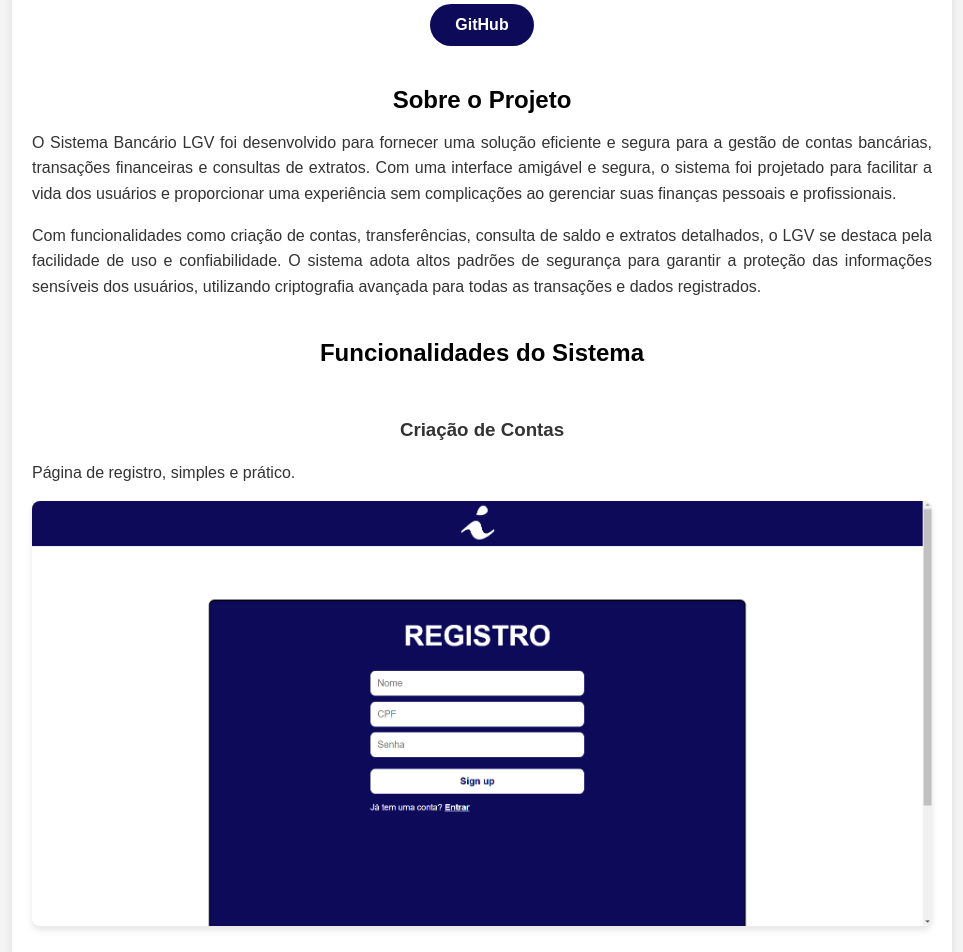
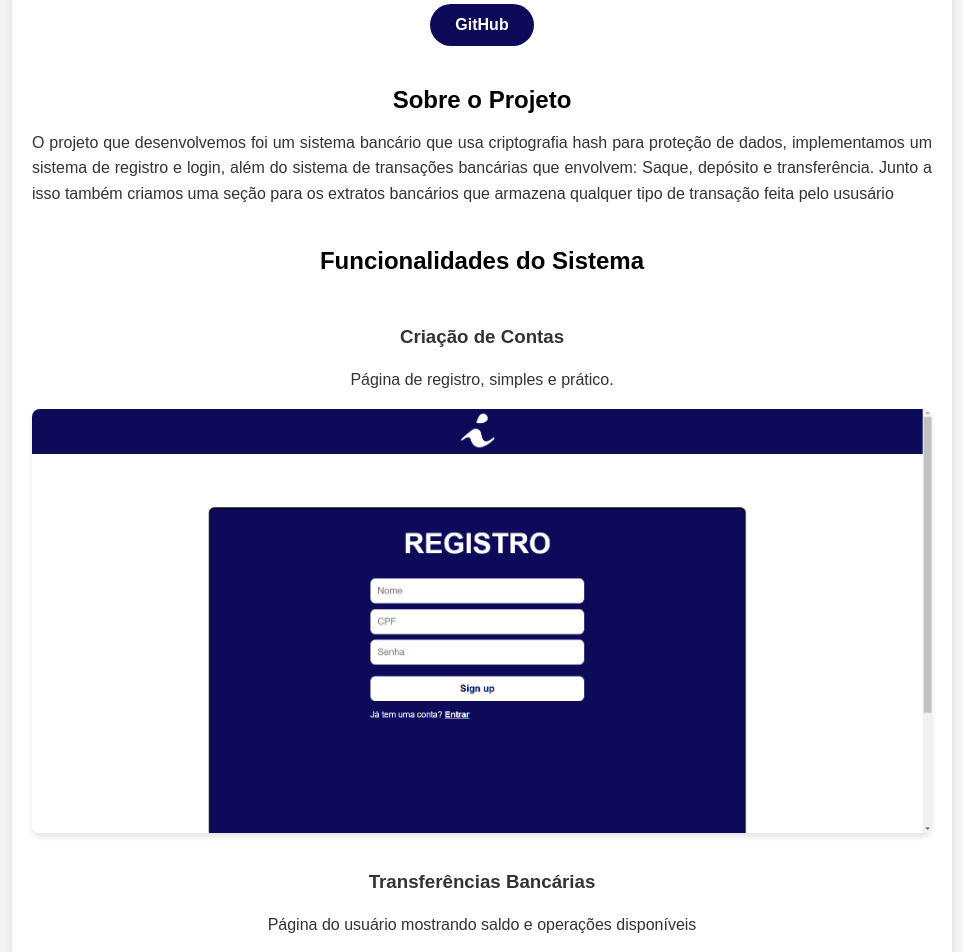
Before and after one commit to ocondeoficial/Banking-System, a plain HTML site: page docs/index.html in a window 1280 px wide. Shown: the part 320-1272 px from the top of the page, without its empty margins (158-1121 px from the left). Drawn offline with Linux system fonts and the light colour scheme.

Commit message:
Update index.html

```diff
--- a/docs/index.html
+++ b/docs/index.html
@@ -77,7 +77,13 @@
             text-align: justify;
             line-height: 1.6;
         }
-        .p_prints{
+        #p_prints1{
+            text-align: center;
+        }
+        #p_prints2{
+            text-align: center;
+        }
+        #p_prints3{
             text-align: center;
         }
 
@@ -131,8 +137,7 @@
         <!-- Sobre o Projeto -->
         <div class="section">
             <h2>Sobre o Projeto</h2>
-            <p>O Sistema Bancário LGV foi desenvolvido para fornecer uma solução eficiente e segura para a gestão de contas bancárias, transações financeiras e consultas de extratos. Com uma interface amigável e segura, o sistema foi projetado para facilitar a vida dos usuários e proporcionar uma experiência sem complicações ao gerenciar suas finanças pessoais e profissionais.</p>
-            <p>Com funcionalidades como criação de contas, transferências, consulta de saldo e extratos detalhados, o LGV se destaca pela facilidade de uso e confiabilidade. O sistema adota altos padrões de segurança para garantir a proteção das informações sensíveis dos usuários, utilizando criptografia avançada para todas as transações e dados registrados.</p>
+            <p>O projeto que desenvolvemos foi um sistema bancário que usa criptografia hash para proteção de dados, implementamos um sistema de registro e login, além do sistema de transações bancárias que envolvem: Saque, depósito e transferência. Junto a isso também criamos uma seção para os extratos bancários que armazena qualquer tipo de transação feita pelo ususário</p>
         </div>
 
 
@@ -140,15 +145,15 @@
             <h2>Funcionalidades do Sistema</h2>
             <br>
             <h3>Criação de Contas</h3>
-            <p class="p_prints">Página de registro, simples e prático.</p>
+            <p id="p_prints1">Página de registro, simples e prático.</p>
             <img src="./source/foto1.png" alt="Criação de Conta">
 
             <h3>Transferências Bancárias</h3>
-            <p class="p_prints">Página do usuário mostrando saldo e operações disponíveis</p>
+            <p id="p_prints2">Página do usuário mostrando saldo e operações disponíveis</p>
             <img src="./source/foto2.png" alt="Transferências Bancárias">
 
             <h3>Consulta de Extratos</h3>
-            <p class="p_prints">Página de extratos bancários detalhados com todas as transações realizadas, oferecendo visibilidade total sobre as finanças.</p>
+            <p id="p_prints3">Página de extratos bancários detalhados com todas as transações realizadas, oferecendo visibilidade total sobre as finanças.</p>
             <img src="./source/foto3.png" alt="Consulta de Extratos">
         </div>
 
```
